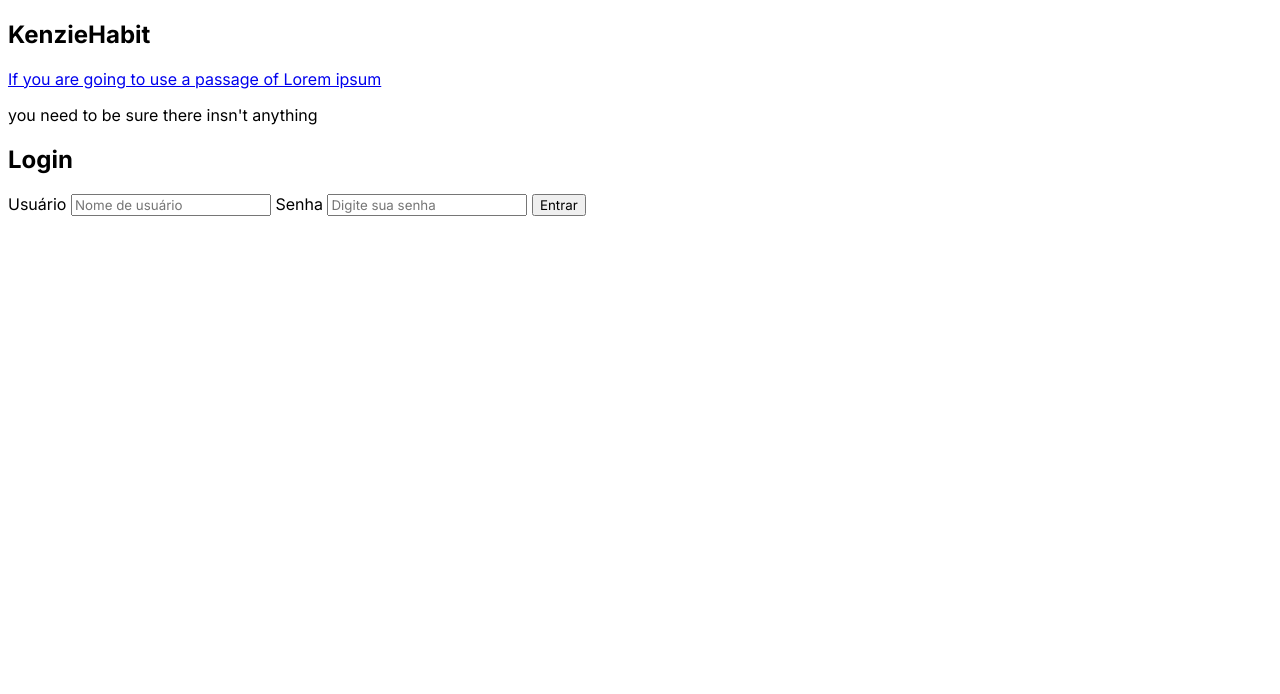
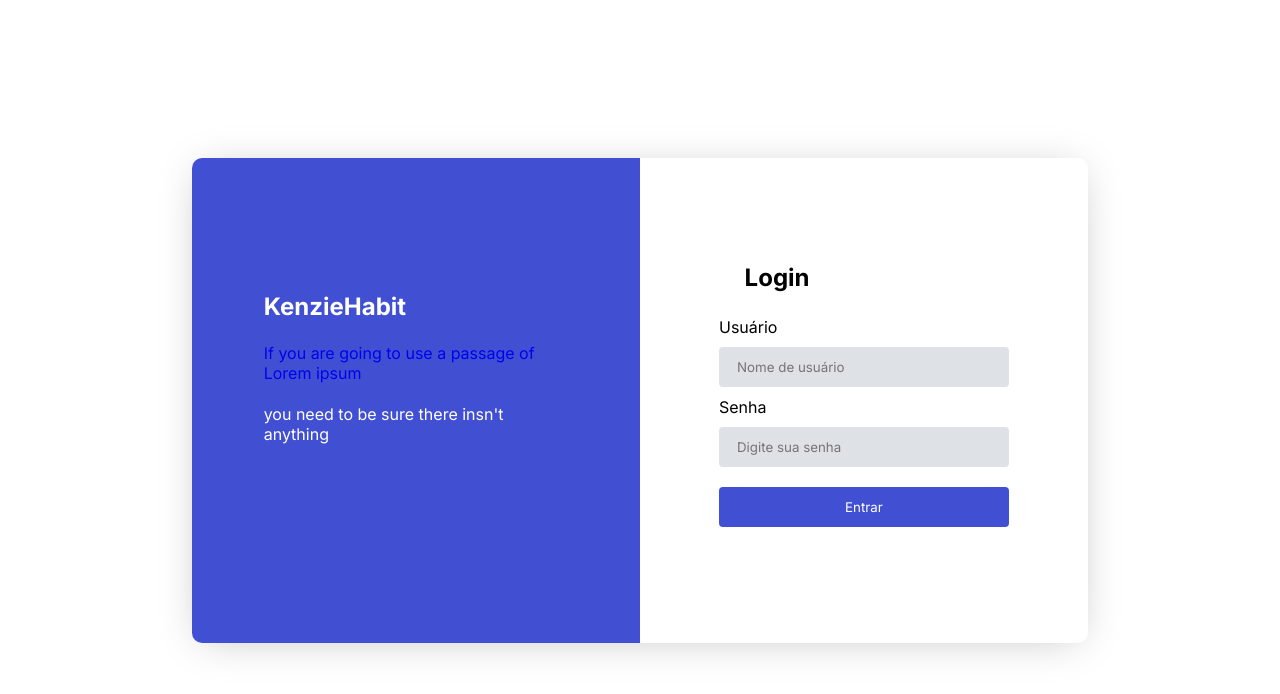
Before and after one commit to Kenzie-Academy-Brasil-Developers/m2-capstone-kenzie-habits-emergs, a plain HTML site: page index.html in a window 1280 px wide. Drawn offline with Linux system fonts and the light colour scheme.

Commit message:
fix: correção do css login

```diff
--- a/src/css/style.css
+++ b/src/css/style.css
@@ -4,7 +4,7 @@
   font-family: 'Inter', sans-serif;
 }
 
-* :root {
+:root {
   --brand-1: #415AF3;
   --brand-2: #4150D2;
   --brand-3: #D7E4FB;
@@ -21,46 +21,106 @@
   --error-2: #F03839;
 }
 
-#containerUserInfo {
-  width: 131px;
-  height: 27px;
-  left: 306px;
-  top: 15px;
+*{
+  margin: 0;
+  padding: 0;
+  box-sizing:border-box;
+  text-decoration:none;
 }
 
-body {
-  color: var(--brand-1);
-  background-color: var(--grey-6);
+main{
+  width: 100vw;
+  height: 100vh;
+  display: flex;
+  justify-content: center;
+  align-items:center;
+}
+section{
+  width: 70%;
+  max-width: 1080px;
+  height: 485px;
+  display: flex;
+  flex-direction:column;
+  box-shadow: 0px 4px 40px -10px rgba(0, 0, 0, 0.25);
+  border-radius: 10px;
 }
 
-.table {
-  box-sizing: border-box;
+.kenzieHabit{
+  width: 100%;
+  height: 30%;
+  padding:5% 8%;
+  background-color: #4150D2;
+  color:white;
   display: flex;
-  flex-direction: column;
+  flex-direction:column;
   justify-content: center;
-  align-items: center;
-  padding: 0px;
+  gap:10%;
+  border-radius:10px 10px 0 0;
 }
 
-@media (max-width: 800px) {
+.login{
+  display: flex;
+  flex-direction:column;
+  align-items: center;
+  padding:5%;
+}
 
-  .boxs:nth-child(3n) {
-    margin-right: 0%;
+.login h1{
+  margin-bottom:25px;
+}
+
+form{
+  display: flex;
+  flex-direction:column;
+}
+form input{
+  padding-left:18px;
+  background-color: var(--grey-3);
+  border: none;
+  border-radius: 4px;
+}
+
+form button{
+  border: none;
+  color: var(--grey-6);
+  background-color: var(--brand-2);
+  border-radius: 4px;
+}
+
+form input,button{
+  max-width:376px;
+  min-width:290px;
+  height: 40px;
+  margin:10px 0;
+}
+
+@media (min-width:1024px){
+  section{
+    display: flex;
+    flex-direction:row;
+  }
+  .kenzieHabit{
+    width: 50%;
+    height: 100%;
+    padding:15% 8%;
+    display: flex;
+    flex-direction:column;
+    justify-content: start;
+    gap:10%;
+    border-radius:10px 0 0 10px;
+
   }
 
-}
-
-@media (min-width: 800px) {
-
-  #containerUserInfo {
-    width: 21.25%;
-    height: 27px;
-    left: 306px;
-    top: 15px;
+  .login div{
+    width: 100%;
+    display: flex;
+    justify-content: start;
+    padding-left:15px;
   }
 
-  #containerUserInfo:nth-child(4n) {
-    margin-right: 0%;
+  .login{
+    width: 50%;
+    padding:10% 10%;
+    justify-content: center;
   }
-
 }
```
